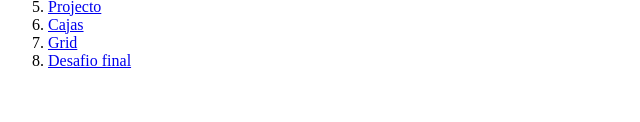
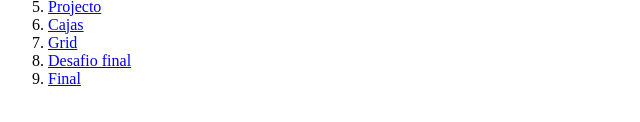
Before and after one commit to DavidRdgzz/Aplicaciones-Web, a plain HTML site: page index.html in a window 1280 px wide. Shown: the part 242-364 px from the top of the page, 0-640 px from the left. Drawn offline with Linux system fonts and the light colour scheme.

Commit message:
Update index.html

```diff
--- a/index.html
+++ b/index.html
@@ -18,7 +18,9 @@
             <li><a href="Ejercicio cajas/index.html">Cajas</a></li>
             <li><a href="Ejercicio grid/index.html">Grid</a></li>
             <li><a href="Desafio final/index.html">Desafio final</a></li>
+            <li><a href="final/index.html">Final</li>
         </ol>
 
 </body>
+
 </html>
```
